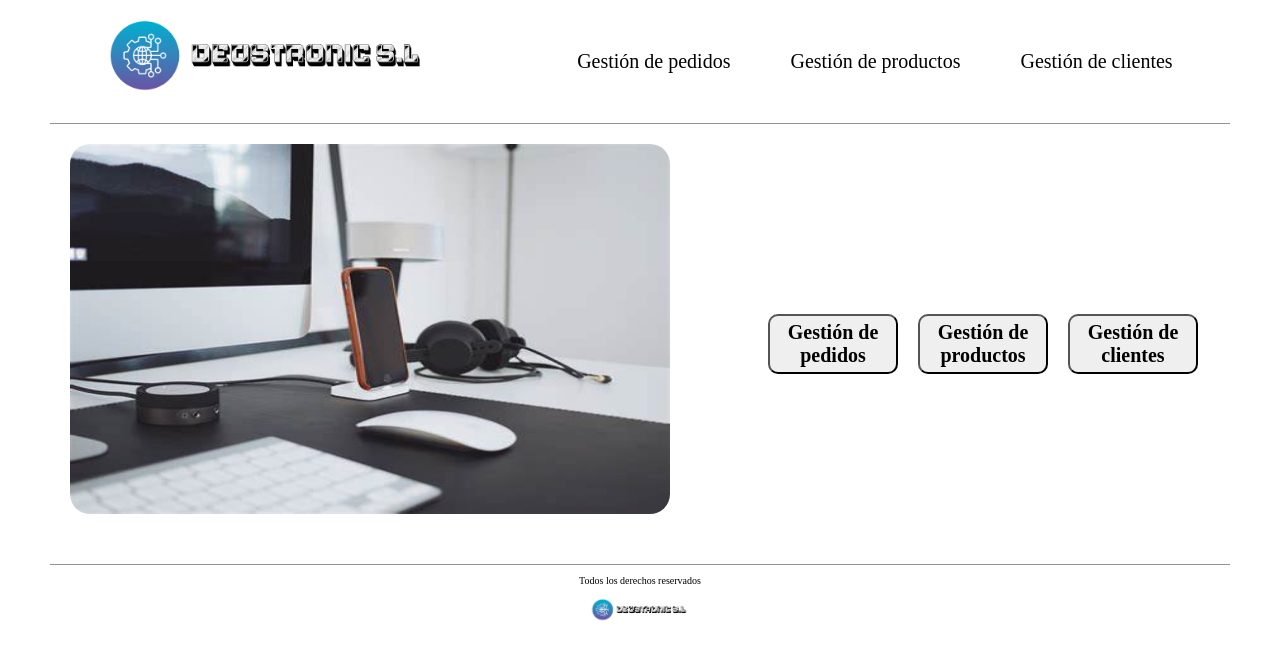
After one commit to markelDeusto/Entregable2-3-4, a Django app: page /deustronic/ in a window 1280 px wide. The commit adds this page. Shown: the top 660 px of the page. Run offline with Django 5.2, Linux system fonts and the light colour scheme.

Commit message:
Creacion landing + cambio url principal + cambio imagenes

```diff
--- a/proyecto1/empresaDjango/static/css/styles.css
+++ b/proyecto1/empresaDjango/static/css/styles.css
@@ -82,6 +82,21 @@ html {
     text-align: center;
   }
 }
+
+  /*LANDING-PAGE*/
+  .boton-landing{
+    width: 13rem;
+    height: 6rem;
+    margin: 1rem;
+    border-radius: 1rem;
+    font-size: 2rem;
+    font-weight: bold;
+    cursor: pointer;
+  }
+  .parte-derecha-landing{
+    display: flex;
+    align-items: center;
+  }
 
   /*INDEX*/
   .contenedor-principal-index{
@@ -222,9 +237,9 @@ html {
 
 
   .boton_borrar{
-    font-size: 2.5rem;
     font-weight: bolder;
     background-color: #1DA5FE;
+    width: 8rem;
     border-radius: 1rem;
     margin-left: 4rem;
     text-align: center;
@@ -233,13 +248,13 @@ html {
 
   .boton_borrar a{
     color: white;
-    font-size: 2rem;
+    font-size: 1.5rem;
   }
   .boton_actualizar{
-    font-size: 2.5rem;
     font-weight: bolder;
     background-color: #1DA5FE;
     border-radius: 1rem;
+    width: 9rem;
     margin-left: 4rem;
     text-align: center;
 
@@ -247,7 +262,7 @@ html {
 
   .boton_actualizar a{
     color: white;
-    font-size: 2rem;
+    font-size: 1.5rem;
   }
 
 
--- a/proyecto1/empresaDjango/templates/base.html
+++ b/proyecto1/empresaDjango/templates/base.html
@@ -12,7 +12,7 @@
     <header>
         <div class="navegacion">
             <nav class="nav-principal">
-                <a href="{% url 'index_ped' %}">
+                <a href="{% url 'landing_page' %}">
                   <img src="{% static 'images/DEUSTRONIC.png' %}" alt="Logo Tienda" />
                 </a>
                 <ul class="elementos-navegacion">
--- a/proyecto1/empresaDjango/templates/index_cliente.html
+++ b/proyecto1/empresaDjango/templates/index_cliente.html
@@ -4,7 +4,7 @@
 
         <div class="contenedor-principal-index">
             <div class="parte-izquierda">
-                <img src="{% static 'images/Escritorio.jpeg'%}" alt="Foto con artículos tecnológicos en un escritorio" />
+                <img src="{% static 'images/clientes.jpg'%}" alt="Foto representando un trato con clientes" />
             </div>
             <div class="parte-derecha">
             <h1>Listado de clientes:</h1>
--- a/proyecto1/empresaDjango/templates/index_pedido.html
+++ b/proyecto1/empresaDjango/templates/index_pedido.html
@@ -4,7 +4,7 @@
 
         <div class="contenedor-principal-index">
             <div class="parte-izquierda">
-                <img src="{% static 'images/pedidos.png'%}" alt="Foto con artículos tecnológicos en un escritorio" />
+                <img src="{% static 'images/pedidos.png'%}" alt="Foto con un carrito de la compra simbolizando un pedido" />
             </div>
             <div class="parte-derecha">
             <h1>Listado de pedidos:</h1>
@@ -19,9 +19,9 @@
                     <li class="listados">
                         <a href="{% url 'detail_ped' p.cod_pedido %}">
                         {{ p.cod_pedido }}: {{ p.fecha }}
-                            <div class="boton_borrar"> <a  href="{% url 'borrar_pedido' p.cod_pedido %}"> Borrar </a> </div>
-                            <div class="boton_actualizar"> <a  href="{% url 'actualizar_pedido' p.cod_pedido %}"> Actualizar </a> </div>
                         </a>
+                        <div class="boton_borrar"> <a  href="{% url 'borrar_pedido' p.cod_pedido %}"> Borrar </a> </div>
+                        <div class="boton_actualizar"> <a  href="{% url 'actualizar_pedido' p.cod_pedido %}"> Actualizar </a> </div>
                     </li>
                     {% endfor %}
 
--- a/proyecto1/empresaDjango/templates/index_producto.html
+++ b/proyecto1/empresaDjango/templates/index_producto.html
@@ -4,7 +4,7 @@
 
         <div class="contenedor-principal-index">
             <div class="parte-izquierda">
-                <img src="{% static 'images/Escritorio.jpeg'%}" alt="Foto con artículos tecnológicos en un escritorio" />
+                <img src="{% static 'images/productos.webp'%}" alt="Foto con diferentes productos tecnológicos" />
             </div>
             <div class="parte-derecha">
             <h1>Listado de productos:</h1>
--- /dev/null
+++ b/proyecto1/empresaDjango/templates/landing_page.html
@@ -0,0 +1,23 @@
+{% extends 'base.html' %}
+{% load static %}
+{% block contenido%}
+
+<head>
+    <meta charset="UTF-8">
+    <title>Landing page E2</title>
+</head>
+<body>
+    <div class="contenedor-principal-index">
+        <div class="parte-izquierda">
+            <img src="{% static 'images/Escritorio.jpeg'%}" alt="Foto con diferentes productos tecnológicos en un escritorio" />
+        </div>
+        <div class="parte-derecha-landing">
+            <a href="{% url 'index_ped' %}"><button class="boton-landing">Gestión de pedidos</button></a>
+            <a href="{% url 'index_pro' %}"><button class="boton-landing">Gestión de productos</button></a>
+            <a href="{% url 'index_cli' %}"><button class="boton-landing">Gestión de clientes</button></a>
+        </div>
+    </div>
+</body>
+
+
+{% endblock %}
--- a/proyecto1/empresaDjango/urls.py
+++ b/proyecto1/empresaDjango/urls.py
@@ -4,6 +4,7 @@ from empresaDjango import views
 from empresaDjango.views import PedidoCreateView, ProductoCreateView, PedidoProductoCreateView, ClienteCreateView
 
 urlpatterns = [
+    path('', views.landing_page, name="landing_page"),
     path('pedido/', views.index_pedido, name='index_ped'),
     path('pedido/<int:cod_pedido>', views.detail_pedido, name='detail_ped'),
     path('cliente/', views.index_cliente, name='index_cli'),
--- a/proyecto1/empresaDjango/views.py
+++ b/proyecto1/empresaDjango/views.py
@@ -10,9 +10,13 @@ from empresaDjango.forms import PedidoForm, ProductoForm, ProductoPedidoForm, Cl
 from empresaDjango.models import Pedido, Cliente, Categoria, Producto, Componente, ProductoPedido
 
 
+def landing_page(request):
+    return render(request, 'landing_page.html')
+
+
 def index_pedido(request):
     pedidos = Pedido.objects.all()
-    return render(request, 'index_pedido.html', {'listado_pedidos' : pedidos})
+    return render(request, 'index_pedido.html', {'listado_pedidos': pedidos})
 
 
 def detail_pedido(request, cod_pedido):
@@ -22,23 +26,25 @@ def detail_pedido(request, cod_pedido):
     pedido.save()
     detalles_pedido = ProductoPedido.objects.filter(pedido=pedido)
     context = {
-        'pedido' : pedido,
-        'detalles_pedido' : detalles_pedido,
+        'pedido': pedido,
+        'detalles_pedido': detalles_pedido,
     }
     return render(request, 'detail_pedido.html', context)
 
+
 def borrar_pedido(request, cod_pedido):
-    pedido= Pedido.objects.get(cod_pedido=cod_pedido)
+    pedido = Pedido.objects.get(cod_pedido=cod_pedido)
     pedido.delete()
     pedidos = Pedido.objects.all()
     return render(request, 'index_pedido.html', {'listado_pedidos': pedidos, "mensaje": "si"})
+
 
 class actualizar_pedido(UpdateView):
     model = Pedido
 
     def get(self, request, cod_pedido):
         pedido = Pedido.objects.get(cod_pedido=cod_pedido)
-        formulario=PedidoForm(instance=pedido)
+        formulario = PedidoForm(instance=pedido)
         context = {
             'formulario': formulario,
             'pedido': pedido,
@@ -56,12 +62,13 @@ class actualizar_pedido(UpdateView):
             formulario = PedidoForm(instance=pedido)
         return render(request, 'update_pedido.html', {'formulario': formulario})
 
+
 class actualizar_productoEnPedido(UpdateView):
     model = ProductoPedido
 
     def get(self, request, cod_pedido):
         productoPedido = ProductoPedido.objects.get(pedido__cod_pedido=cod_pedido)
-        formulario=ProductoPedidoForm(instance=productoPedido)
+        formulario = ProductoPedidoForm(instance=productoPedido)
         context = {
             'formulario': formulario,
             'productoPedido': productoPedido,
@@ -79,6 +86,7 @@ class actualizar_productoEnPedido(UpdateView):
             formulario = ProductoPedidoForm(instance=productoPedido)
         return render(request, 'update_productoEnPedido.html', {'formulario': formulario})
 
+
 def index_cliente(request):
     clientes = Cliente.objects.all()
     return render(request, 'index_cliente.html', {'listado_clientes': clientes})
@@ -87,7 +95,7 @@ def index_cliente(request):
 def detail_cliente(request, cif):
     cliente = get_object_or_404(Cliente, cif=cif)
     context = {
-        'cliente' : cliente
+        'cliente': cliente
     }
     return render(request, 'detail_cliente.html', context)
 
@@ -101,6 +109,7 @@ def index_categoria(request):
 def detail_categoria(request, id_categoria):
     categoria = Categoria.objects.get(pk=id_categoria)
     return HttpResponse(categoria)
+
 
 def index_producto(request):
     productos = Producto.objects.all()
@@ -116,11 +125,13 @@ def detail_producto(request, cod_producto):
     }
     return render(request, 'detail_producto.html', context)
 
+
 def borrar_producto(request, cod_producto):
-    producto= Producto.objects.get(cod_producto=cod_producto)
+    producto = Producto.objects.get(cod_producto=cod_producto)
     producto.delete()
     productos = Producto.objects.all()
     return render(request, 'index_producto.html', {'listado_productos': productos, "mensaje": "si"})
+
 
 def detail_componente(request, cod_componente):
     componente = get_object_or_404(Componente, cod_componente=cod_componente)
@@ -131,18 +142,18 @@ def detail_componente(request, cod_componente):
 
 
 class PedidoCreateView(View):
-        def get(self, request):
-            formulario=PedidoForm()
-            context = {'formulario': formulario}
-            return render(request, 'pedido_create.html', context)
-        def post(self, request):
-            formulario = PedidoForm(data=request.POST)
-            if formulario.is_valid():
-                pedido=formulario.save()
-                cod_pedido = pedido.cod_pedido
-                return redirect('pedidoproducto_create', cod_pedido=cod_pedido)
-            return render(request, 'pedido_create.html', {'formulario': formulario})
+    def get(self, request):
+        formulario = PedidoForm()
+        context = {'formulario': formulario}
+        return render(request, 'pedido_create.html', context)
 
+    def post(self, request):
+        formulario = PedidoForm(data=request.POST)
+        if formulario.is_valid():
+            pedido = formulario.save()
+            cod_pedido = pedido.cod_pedido
+            return redirect('pedidoproducto_create', cod_pedido=cod_pedido)
+        return render(request, 'pedido_create.html', {'formulario': formulario})
 
 
 class ProductoCreateView(View):
@@ -158,18 +169,20 @@ class ProductoCreateView(View):
             return redirect('index_pro')
         return render(request, 'producto_create.html', {'formulario': formulario})
 
+
 class PedidoProductoCreateView(View):
-    def get(self,request, cod_pedido):
+    def get(self, request, cod_pedido):
         formulario = ProductoPedidoForm()
         context = {'formulario': formulario, 'cod_pedido': cod_pedido}
         return render(request, 'producto_pedido.html', {'formulario': formulario, 'cod_pedido': cod_pedido})
 
-    def post(self,request, cod_pedido):
+    def post(self, request, cod_pedido):
         formulario = ProductoPedidoForm(data=request.POST)
         if formulario.is_valid():
             formulario.save()
             return redirect('pregunta', cod_pedido=cod_pedido)
-        return render(request, 'producto_pedido.html', {'formulario':  formulario, cod_pedido: cod_pedido})
+        return render(request, 'producto_pedido.html', {'formulario': formulario, cod_pedido: cod_pedido})
+
 
 class ConfirmarProductoView(View):
     def get(self, request, cod_pedido):
@@ -181,6 +194,7 @@ class ConfirmarProductoView(View):
             return redirect('pedidoproducto_create', cod_pedido=cod_pedido)
         else:
             return redirect('index_ped')
+
 
 class ClienteCreateView(View):
     def get(self, request):
--- a/proyecto1/proyecto1/urls.py
+++ b/proyecto1/proyecto1/urls.py
@@ -19,5 +19,5 @@ from django.urls import path, include
 
 urlpatterns = [
     path('admin/', admin.site.urls),
-    path('empresaDjango/', include('empresaDjango.urls')),
+    path('deustronic/', include('empresaDjango.urls')),
 ]
```
Also changed, not shown: proyecto1/empresaDjango/static/images/clientes.jpg (added), proyecto1/empresaDjango/static/images/productos.webp (added).
